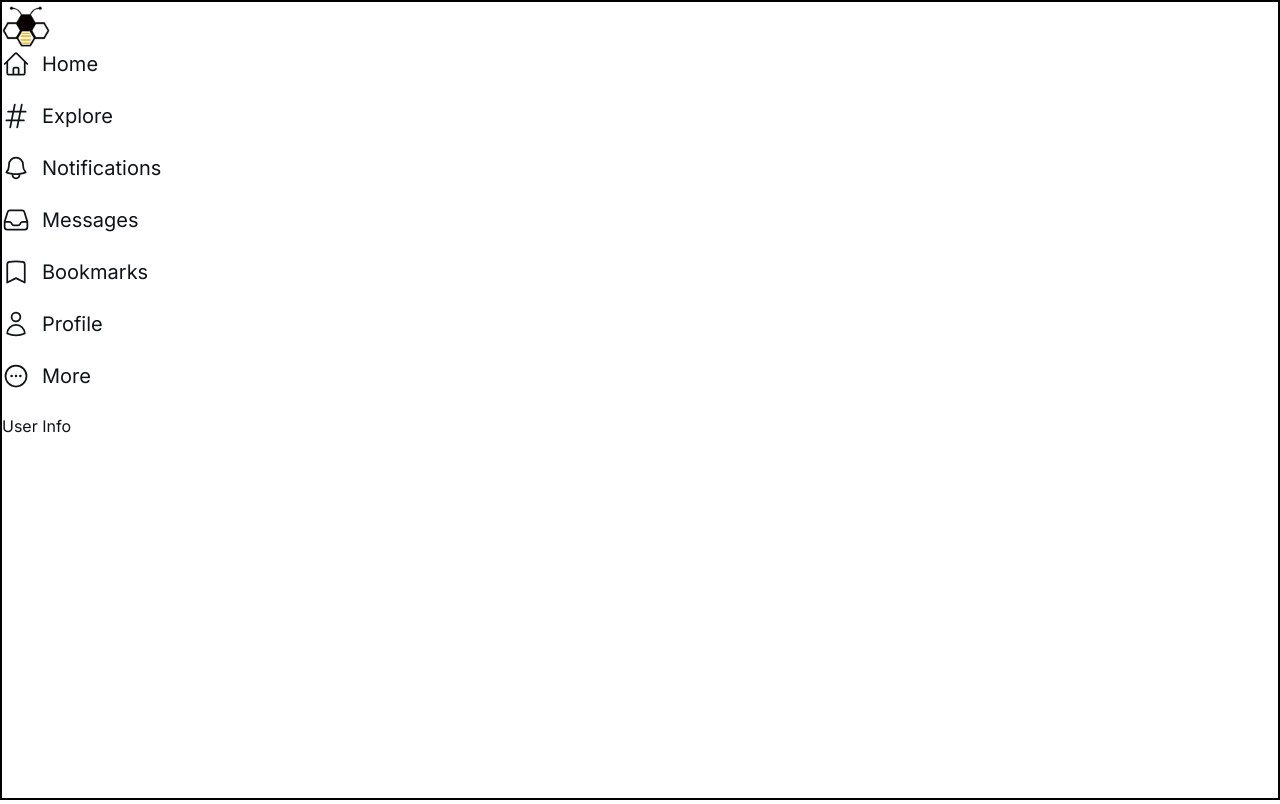
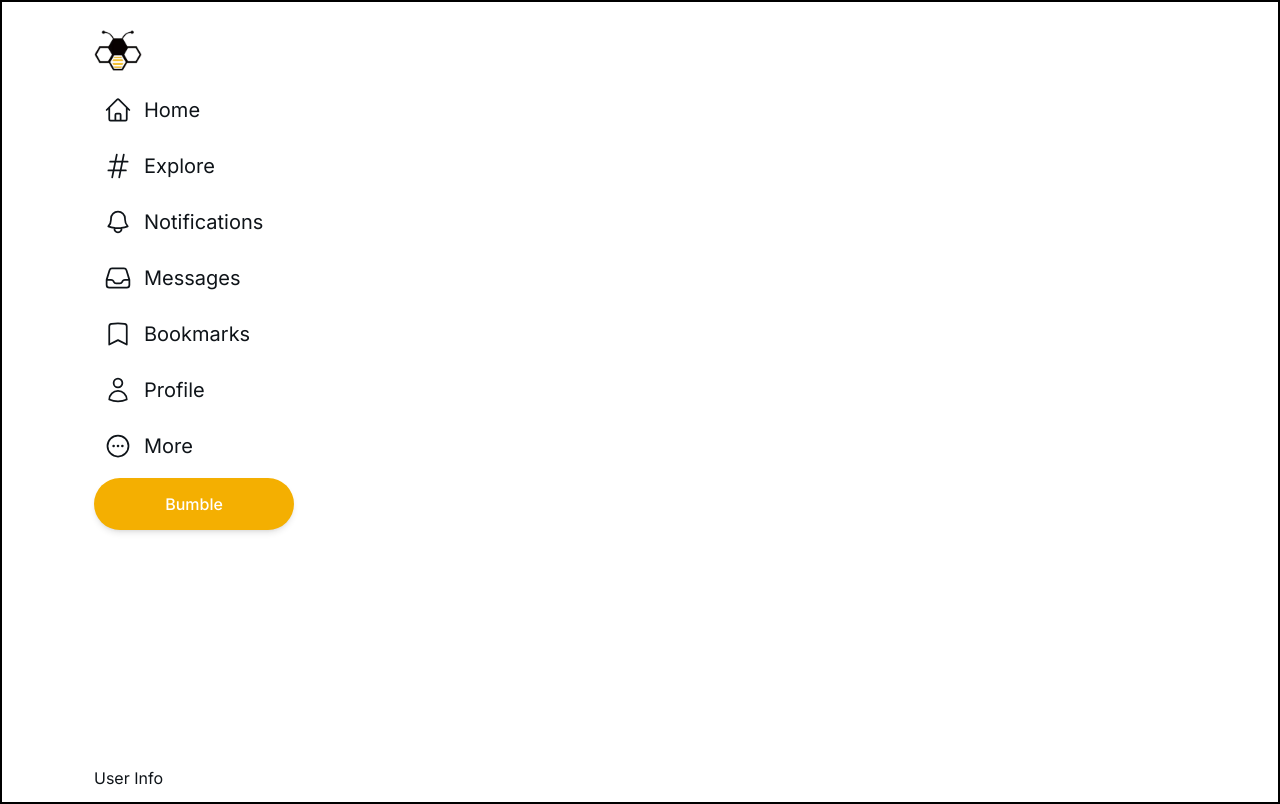
Before and after one commit to David111691/social-media-app, a Next.js app: page / in a window 1280 px wide. Built offline with nearby package versions, Linux system fonts and the light colour scheme.

Commit message:
modified sidebar

```diff
--- a/components/SideBar.tsx
+++ b/components/SideBar.tsx
@@ -1,3 +1,4 @@
+import React from "react";
 import {
   HomeIcon,
   HashtagIcon,
@@ -11,9 +12,10 @@
 
 export default function SideBar() {
   return (
-    <nav className="hidden sm:flex flex-col sticky top-0">
-      <div>
-        <Image src={"/assets/busybee-logo.png"} width={48} height={48} />
+    <nav className="h-screen hidden sm:flex flex-col sticky top-0 p-3 xl:ml-20">
+      <div className="relative h-full">
+        <div className="py-3">
+          <Image src={"/assets/busybee-logo.png"} width={48} height={48} alt="bee logo"/>
         </div>
         <ul>
           <SidebarLink Icon={HomeIcon} text="Home" />
@@ -23,15 +25,27 @@
           <SidebarLink Icon={BookmarkIcon} text="Bookmarks" />
           <SidebarLink Icon={UserIcon} text="Profile" />
           <SidebarLink Icon={EllipsisHorizontalCircleIcon} text="More" />
+          <button className="hidden xl:block bg-[#F4AF01] w-[200px] h-[52px] rounded-full text-white font-medium cursor-pointer shadow-md mt-2">
+            Bumble
+          </button>
         </ul>
-      <div>User Info</div>
+        <div className="absolute bottom-0">User Info</div>
+      </div>
     </nav>
   );
 }
 
-function SidebarLink({ text, Icon }) {
+interface SidebarLinkProps {
+  text: string;
+  Icon: React.ForwardRefExoticComponent<Omit<React.SVGProps<SVGSVGElement>, "ref"> & {
+    title?: string;
+    titleId?: string;
+} & React.RefAttributes<SVGSVGElement>>;
+}
+
+function SidebarLink({ text, Icon }: SidebarLinkProps) {
   return (
-    <li className="flex items-center text-xl mb-6 space-x-3">
+    <li className="flex items-center text-xl mb-2 space-x-3 p-2.5">
       <Icon className="h-7" />
       <span className="hidden xl:block">{text}</span>
     </li>
```
Lines whose indentation alone changed are shown as unchanged.
